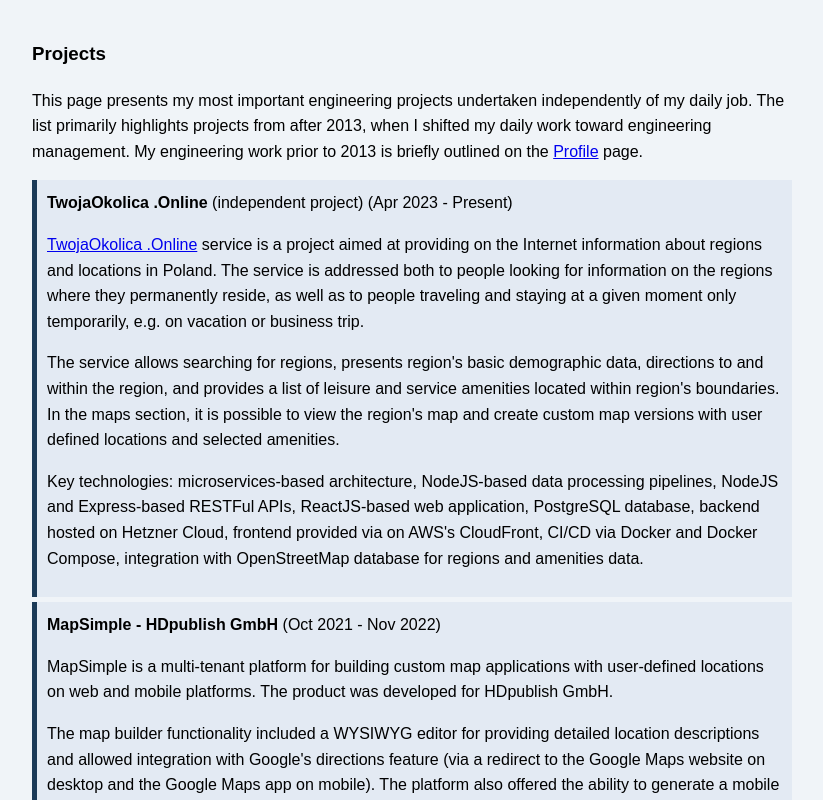
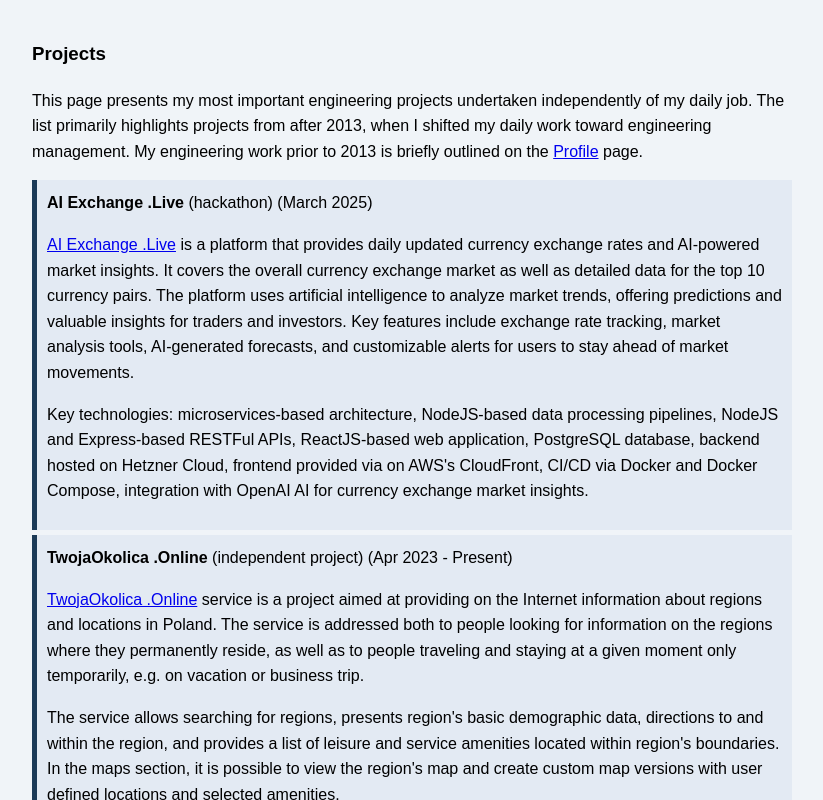
Before and after one commit to jacekmech/jacekmech.github.io, a plain HTML site: page index.html in a window 1280 px wide. Both pictures are taken after a click on the link "Projects". Shown: the part 249-1049 px from the top of the page, without its empty margins (228-1051 px from the left). Drawn offline with Linux system fonts and the light colour scheme.

Commit message:
Update index.html

```diff
--- a/index.html
+++ b/index.html
@@ -216,6 +216,13 @@
             </p>
             <ul>
                 <li>
+		        <strong>AI Exchange .Live</strong> (hackathon) (March 2025)
+		        <p><a href="https://ai-exchange.live" target="_blank">AI Exchange .Live</a> is a platform that provides daily updated currency exchange rates and AI-powered market insights. It covers the overall currency exchange market as well as detailed data for the top 10 currency pairs. The platform uses artificial intelligence to analyze market trends, offering predictions and valuable insights for traders and investors. Key features include exchange rate tracking, market analysis tools, AI-generated forecasts, and customizable alerts for users to stay ahead of market movements.
+		        </p>
+		        <p>Key technologies: microservices-based architecture, NodeJS-based data processing pipelines, NodeJS and Express-based RESTFul APIs, ReactJS-based web application, PostgreSQL database, backend hosted on Hetzner Cloud, frontend provided via on AWS's CloudFront, CI/CD via Docker and Docker Compose, integration with OpenAI AI for currency exchange market insights.
+		        </p>
+                </li>
+                <li>
 		        <strong>TwojaOkolica .Online</strong> (independent project) (Apr 2023 - Present)
 		        <p><a href="https://en.twojaokolica.online" target="_blank">TwojaOkolica .Online</a> service is a project aimed at providing on the Internet information about regions and locations in Poland. The service is addressed both to people looking for information on the regions where they permanently reside, as well as to people traveling and staying at a given moment only temporarily, e.g. on vacation or business trip.
 			</p>
```
